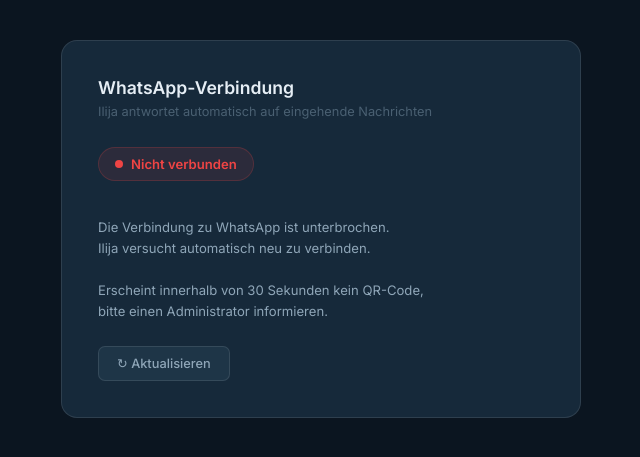
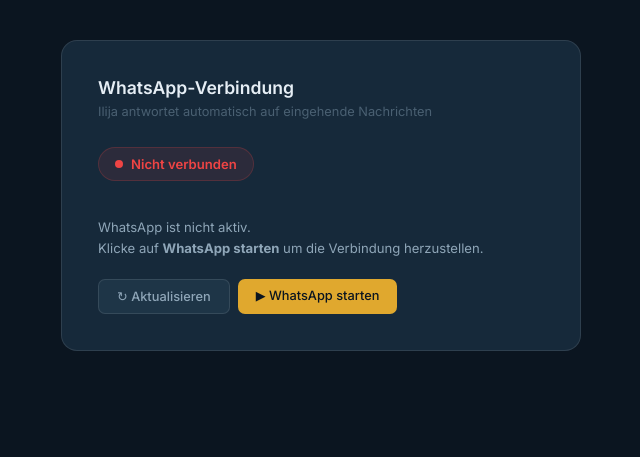
Before and after one commit to Innobytix-IT/Ilija-OS, a Flask app: page /whatsapp in a window 1280 px wide. Shown: the part 52-509 px from the top of the page, without its empty margins (319-959 px from the left). Run offline with Flask 3, Linux system fonts and the light colour scheme.

Commit message:
Fix WhatsApp calendar booking: TERMIN_SUCHEN/EINTRAGEN now work end-to-end
- Add TERMIN_SUCHEN/EINTRAGEN instructions to system prompt so LLM knows
  to use internal commands instead of just saying "habe eingetragen"
- Strip TERMIN_SUCHEN: command from visible WhatsApp response (was leaking
  into chat when second LLM call failed)
- Add proper error logging for silent exceptions in TERMIN_SUCHEN block
- Fix TERMIN_EINTRAGEN parameter names: start→uhrzeit_von, ende→uhrzeit_bis,
  kontakt→kontaktinfos (must match lokaler_kalender_termin_eintragen signature)
- Fix date format example in prompt: use DD.MM.YYYY (what the calendar expects)
- Change whatsapp-bridge.service Requires→Wants so bridge survives ilija restarts
- Add _wa_bridge_kick() thread to re-sync bridge status after Flask restart
- Add POST /api/whatsapp/bridge and GET /api/whatsapp/bridge-status endpoints
- Add "WhatsApp starten" button on WhatsApp page when bridge is not running

Co-Authored-By: Claude Sonnet 4.6 <noreply@anthropic.com>

```diff
--- a/templates/whatsapp.html
+++ b/templates/whatsapp.html
@@ -197,14 +197,13 @@ body{font-family:var(--f);background:var(--bg);color:var(--tx);height:100vh;disp
 
     <!-- Getrennt -->
     <div id="disconnected-section">
-      <div class="disc-hint">
+      <div class="disc-hint" id="disc-hint-text">
         Die Verbindung zu WhatsApp ist unterbrochen.<br>
-        Ilija versucht automatisch neu zu verbinden.<br><br>
-        Erscheint innerhalb von 30 Sekunden kein QR-Code,<br>
-        bitte einen Administrator informieren.
+        Ilija versucht automatisch neu zu verbinden.
       </div>
-      <div class="btn-row">
+      <div class="btn-row" style="margin-top:20px">
         <button class="btn btn-ghost" onclick="location.reload()">↻ Aktualisieren</button>
+        <button class="btn btn-prim" id="btnStartBridge" onclick="startBridge()" style="display:none">▶ WhatsApp starten</button>
       </div>
     </div>
   </div>
@@ -264,13 +263,56 @@ function setStatus(state, data) {
 
 async function poll() {
   try {
-    const r = await fetch('/api/whatsapp/status')
-    if (r.ok) {
-      const d = await r.json()
+    const [rStatus, rBridge] = await Promise.all([
+      fetch('/api/whatsapp/status'),
+      fetch('/api/whatsapp/bridge-status')
+    ])
+    if (rStatus.ok) {
+      const d = await rStatus.json()
       setStatus(d.status || 'disconnected', d)
+    }
+    if (rBridge.ok) {
+      const b = await rBridge.json()
+      const btn = document.getElementById('btnStartBridge')
+      const hint = document.getElementById('disc-hint-text')
+      if (btn) {
+        const isDisconnected = document.getElementById('disconnected-section').style.display !== 'none'
+        btn.style.display = (!b.running && isDisconnected) ? 'inline-flex' : 'none'
+        if (hint && !b.running) {
+          hint.innerHTML = 'WhatsApp ist nicht aktiv.<br>Klicke auf <strong>WhatsApp starten</strong> um die Verbindung herzustellen.'
+        } else if (hint && b.running) {
+          hint.innerHTML = 'Die Verbindung zu WhatsApp ist unterbrochen.<br>Ilija versucht automatisch neu zu verbinden.'
+        }
+      }
     }
   } catch(_) {}
   _pollTimer = setTimeout(poll, 2000)
+}
+
+async function startBridge() {
+  const btn = document.getElementById('btnStartBridge')
+  btn.disabled = true
+  btn.textContent = '⏳ Wird gestartet…'
+  try {
+    const r = await fetch('/api/whatsapp/bridge', {
+      method: 'POST',
+      headers: {'Content-Type': 'application/json'},
+      body: JSON.stringify({action: 'start'})
+    })
+    const d = await r.json()
+    if (d.ok) {
+      btn.textContent = '✓ WhatsApp wird verbunden…'
+      setTimeout(() => { btn.disabled = false; btn.style.display = 'none'; }, 2000)
+    } else {
+      btn.textContent = '▶ WhatsApp starten'
+      btn.disabled = false
+      alert('Fehler: ' + (d.error || 'Unbekannt'))
+    }
+  } catch(e) {
+    btn.textContent = '▶ WhatsApp starten'
+    btn.disabled = false
+    alert('Netzwerkfehler: ' + e.message)
+  }
 }
 
 function updateToggleLabel(enabled) {
--- a/web_server.py
+++ b/web_server.py
@@ -372,6 +372,21 @@ def _save_auto_reply(enabled: bool):
 _wa_state = {"status": "disconnected", "qr": "", "connected_since": None, "msg_count": 0, "auto_reply": _load_auto_reply()}
 _wa_lock  = threading.Lock()
 
+def _wa_bridge_kick():
+    """Nach Ilija-Neustart die Bridge kurz neustarten damit sie ihren Status neu meldet."""
+    import subprocess as _sp, time as _t
+    _t.sleep(3)
+    try:
+        r = _sp.run(["systemctl", "is-active", "whatsapp-bridge.service"],
+                    capture_output=True, text=True, timeout=5)
+        if r.stdout.strip() == "active":
+            _sp.run(["sudo", "systemctl", "restart", "whatsapp-bridge.service"],
+                    capture_output=True, timeout=10)
+    except Exception:
+        pass
+
+threading.Thread(target=_wa_bridge_kick, daemon=True).start()
+
 
 @app.route("/api/whatsapp/status")
 def whatsapp_status():
@@ -406,6 +421,39 @@ def whatsapp_connection_status():
             _wa_state["qr"] = ""
             _wa_state["connected_since"] = None
     return jsonify({"ok": True})
+
+
+@app.route("/api/whatsapp/bridge", methods=["POST"])
+def whatsapp_bridge_control():
+    """Startet oder stoppt den whatsapp-bridge.service via systemctl."""
+    import subprocess as _sp
+    data   = request.get_json(silent=True) or {}
+    action = data.get("action", "start")
+    if action not in ("start", "stop", "restart"):
+        return jsonify({"ok": False, "error": "Ungültige Aktion"}), 400
+    try:
+        result = _sp.run(
+            ["sudo", "systemctl", action, "whatsapp-bridge.service"],
+            capture_output=True, text=True, timeout=10
+        )
+        if result.returncode == 0:
+            return jsonify({"ok": True, "action": action})
+        return jsonify({"ok": False, "error": result.stderr.strip() or "Unbekannter Fehler"}), 500
+    except Exception as e:
+        return jsonify({"ok": False, "error": str(e)}), 500
+
+
+@app.route("/api/whatsapp/bridge-status")
+def whatsapp_bridge_service_status():
+    """Prüft ob whatsapp-bridge.service läuft."""
+    import subprocess as _sp
+    try:
+        r = _sp.run(["systemctl", "is-active", "whatsapp-bridge.service"],
+                    capture_output=True, text=True, timeout=5)
+        running = r.stdout.strip() == "active"
+        return jsonify({"ok": True, "running": running})
+    except Exception as e:
+        return jsonify({"ok": False, "running": False, "error": str(e)})
 
 
 @app.route("/einstellungen")
```
Also changed, not shown: skills/whatsapp_bridge_skill.py (+28 -8 lines), 1 other file.
